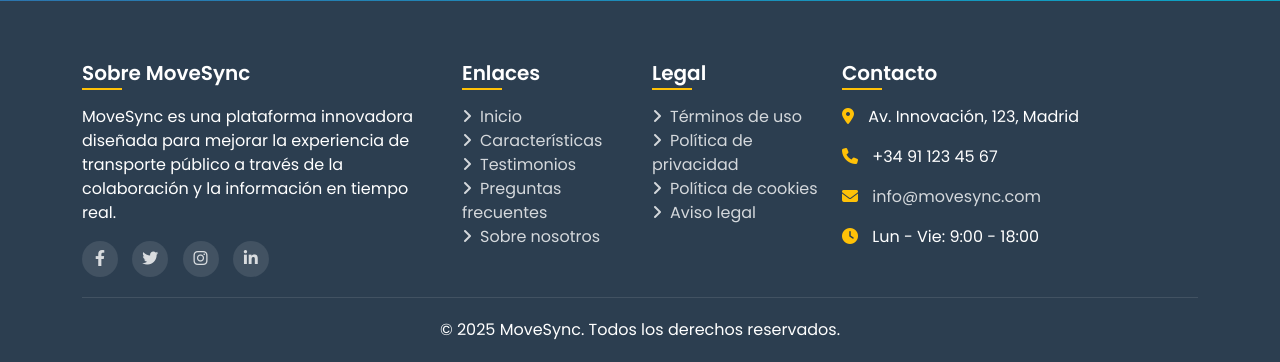
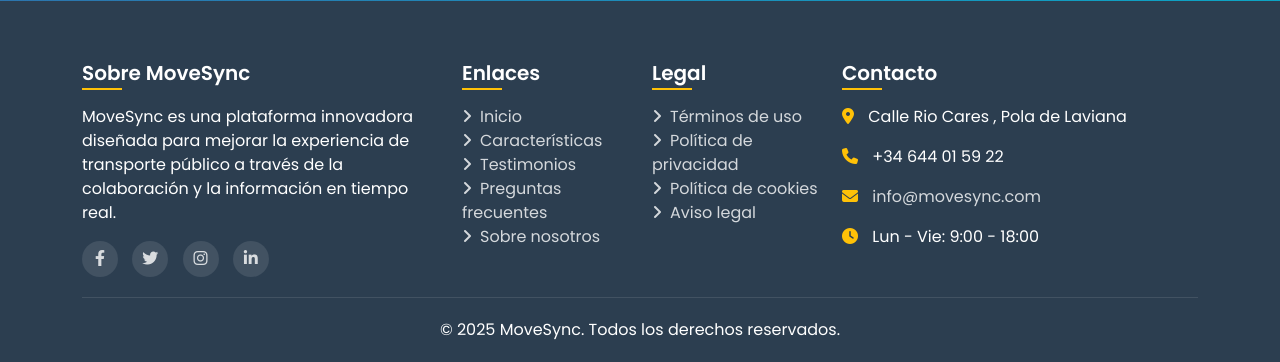
Before and after one commit to Miguelhc26/Proyecto, a PHP site: page / in a window 1280 px wide. Shown: the part 4154-4516 px from the top of the page. Run offline with PHP 8.4, Linux system fonts and the light colour scheme; grey boxes are pictures that could not be loaded.

Commit message:
Actu 19/05/2025

```diff
--- a/index.php
+++ b/index.php
@@ -986,7 +986,7 @@
                 </div>
                 <div class="row align-items-center">
                     <div class="col-lg-6 mb-4 mb-lg-0">
-                        <img src="assets/app-features.jpg" alt="MoveSync Features" class="img-fluid rounded-3 shadow">
+                        <img src="assets/frecuente.jpg" alt="MoveSync Features" class="img-fluid rounded-3 shadow">
                     </div>
                     <div class="col-lg-6">
                         <div class="row g-4">
@@ -1115,8 +1115,8 @@
                 <div class="col-lg-4 col-md-6">
                     <h5>Contacto</h5>
                     <div class="footer-contact">
-                        <p><i class="fas fa-map-marker-alt"></i> Av. Innovación, 123, Madrid</p>
-                        <p><i class="fas fa-phone"></i> +34 91 123 45 67</p>
+                        <p><i class="fas fa-map-marker-alt"></i> Calle Rio Cares , Pola de Laviana</p>
+                        <p><i class="fas fa-phone"></i> +34 644 01 59 22</p>
                         <p><i class="fas fa-envelope"></i> <a href="mailto:info@movesync.com">info@movesync.com</a></p>
                         <p><i class="fas fa-clock"></i> Lun - Vie: 9:00 - 18:00</p>
                     </div>
```
Also changed, not shown: 1 other file.
